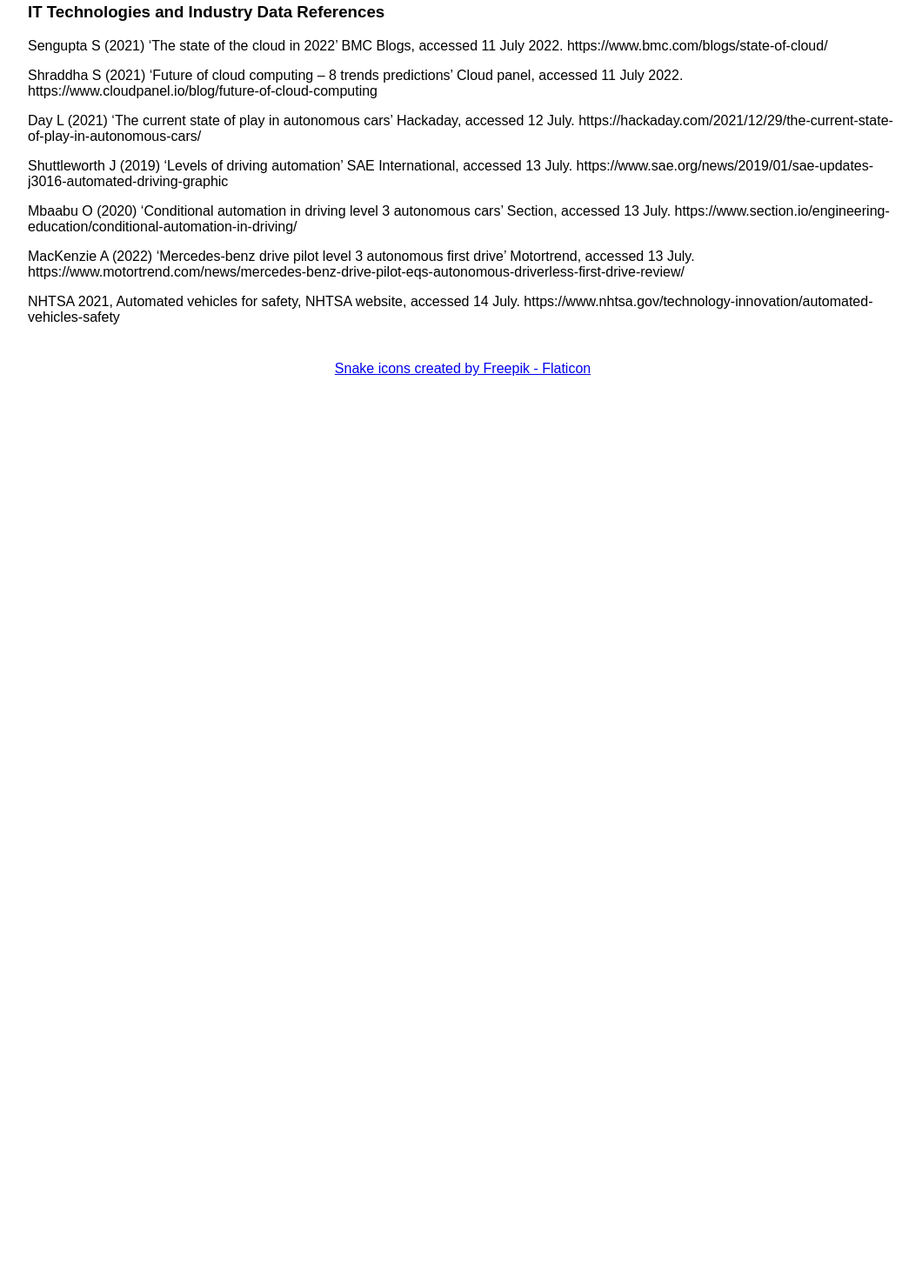
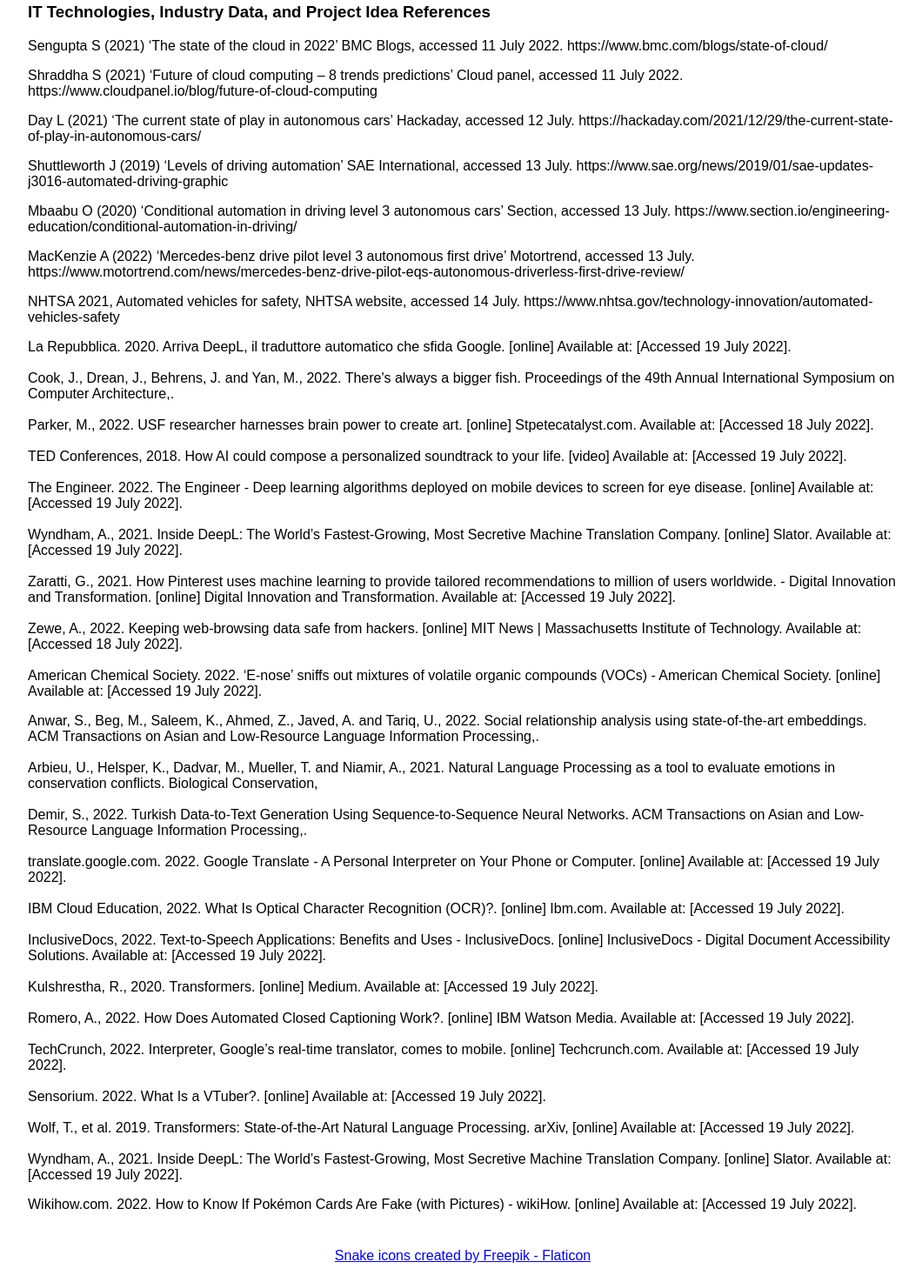
Before and after one commit to MKM-RMIT/IIT-A2, a plain HTML site: page index.html in a window 1280 px wide. Shown: the part 2576-4050 px from the top of the page at 87% size, without its empty margins (108-1168 px from the left). Before the commit the page ends 3030 px from the top, so only its background shows below. Drawn offline with Linux system fonts and the light colour scheme.

Commit message:
Add references

```diff
--- a/index.html
+++ b/index.html
@@ -137,7 +137,7 @@
             </div>
             <div class="section" id="References">
               <h2>References</h2>
-              <h3>IT Technologies and Industry Data References</h3>
+              <h3>IT Technologies, Industry Data, and Project Idea References</h3>
                 <p>Sengupta S (2021) ‘The state of the cloud in 2022’ BMC Blogs, accessed 11 July 2022.  https://www.bmc.com/blogs/state-of-cloud/</p>
                 <p>Shraddha S (2021) ‘Future of cloud computing – 8 trends predictions’ Cloud panel, accessed 11 July 2022. https://www.cloudpanel.io/blog/future-of-cloud-computing</p>
                 <p>Day L (2021) ‘The current state of play in autonomous cars’ Hackaday, accessed 12 July. https://hackaday.com/2021/12/29/the-current-state-of-play-in-autonomous-cars/</p>
@@ -145,6 +145,49 @@
                 <p>Mbaabu O (2020) ‘Conditional automation in driving level 3 autonomous cars’ Section, accessed 13 July. https://www.section.io/engineering-education/conditional-automation-in-driving/</p>
                 <p>MacKenzie A (2022) ‘Mercedes-benz drive pilot level 3 autonomous first drive’ Motortrend, accessed 13 July. https://www.motortrend.com/news/mercedes-benz-drive-pilot-eqs-autonomous-driverless-first-drive-review/</p>
                 <p>NHTSA 2021, Automated vehicles for safety, NHTSA website, accessed 14 July. https://www.nhtsa.gov/technology-innovation/automated-vehicles-safety</p>
+              <p>
+La Repubblica. 2020. Arriva DeepL, il traduttore automatico che sfida Google. [online] Available at: <https://www.repubblica.it/tecnologia/prodotti/2017/08/29/news/arriva_deepl_il_traduttore_automatico_che_sfida_google-174078830/> [Accessed 19 July 2022].
+<br><br>
+Cook, J., Drean, J., Behrens, J. and Yan, M., 2022. There's always a bigger fish. Proceedings of the 49th Annual International Symposium on Computer Architecture,.
+<br><br>
+Parker, M., 2022. USF researcher harnesses brain power to create art. [online] Stpetecatalyst.com. Available at: <https://stpetecatalyst.com/usf-researcher-harnesses-brain-power-to-create-art/> [Accessed 18 July 2022].
+<br><br>
+TED Conferences, 2018. How AI could compose a personalized soundtrack to your life. [video] Available at: <https://www.ted.com/talks/pierre_barreau_how_ai_could_compose_a_personalized_soundtrack_to_your_life> [Accessed 19 July 2022].
+<br><br>
+The Engineer. 2022. The Engineer - Deep learning algorithms deployed on mobile devices to screen for eye disease. [online] Available at: <https://www.theengineer.co.uk/content/news/deep-learning-algorithms-deployed-on-mobile-devices-to-screen-for-eye-disease> [Accessed 19 July 2022].
+<br><br>
+Wyndham, A., 2021. Inside DeepL: The World’s Fastest-Growing, Most Secretive Machine Translation Company. [online] Slator. Available at: <https://slator.com/inside-deepl-the-worlds-fastest-growing-most-secretive-machine-translation-company/> [Accessed 19 July 2022].
+<br><br>
+Zaratti, G., 2021. How Pinterest uses machine learning to provide tailored recommendations to million of users worldwide. - Digital Innovation and Transformation. [online] Digital Innovation and Transformation. Available at: <https://digital.hbs.edu/platform-digit/submission/how-pinterest-uses-machine-learning-to-provide-tailored-recommendations-to-million-of-users-worldwide/> [Accessed 19 July 2022].
+<br><br>
+Zewe, A., 2022. Keeping web-browsing data safe from hackers. [online] MIT News | Massachusetts Institute of Technology. Available at: <https://news.mit.edu/2022/side-channel-attacks-detection-0609> [Accessed 18 July 2022].
+<br><br>
+American Chemical Society. 2022. ‘E-nose’ sniffs out mixtures of volatile organic compounds (VOCs) - American Chemical Society. [online] Available at: <https://www.acs.org/content/acs/en/pressroom/presspacs/2022/acs-presspac-june-8-2022/e-nose-sniffs-out-mixtures-of-volatile-organic-compounds.html> [Accessed 19 July 2022].
+</p>
+              <p>Anwar, S., Beg, M., Saleem, K., Ahmed, Z., Javed, A. and Tariq, U., 2022. Social relationship analysis using state-of-the-art embeddings. ACM Transactions on Asian and Low-Resource Language Information Processing,.<br><br>
+
+Arbieu, U., Helsper, K., Dadvar, M., Mueller, T. and Niamir, A., 2021. Natural Language Processing as a tool to evaluate emotions in conservation conflicts. Biological Conservation,<br><br>
+
+Demir, S., 2022. Turkish Data-to-Text Generation Using Sequence-to-Sequence Neural Networks. ACM Transactions on Asian and Low-Resource Language Information Processing,. <br><br>
+
+translate.google.com. 2022. Google Translate - A Personal Interpreter on Your Phone or Computer. [online] Available at: <https://translate.google.com/about/> [Accessed 19 July 2022]. <br><br>
+
+IBM Cloud Education, 2022. What Is Optical Character Recognition (OCR)?. [online] Ibm.com. Available at: <https://www.ibm.com/cloud/blog/optical-character-recognition> [Accessed 19 July 2022]. <br><br>
+
+InclusiveDocs, 2022. Text-to-Speech Applications: Benefits and Uses - InclusiveDocs. [online] InclusiveDocs - Digital Document Accessibility Solutions. Available at: <https://inclusivedocs.com/text-to-speech-applications-benefits-and-uses/> [Accessed 19 July 2022]. <br><br>
+
+Kulshrestha, R., 2020. Transformers. [online] Medium. Available at: <https://towardsdatascience.com/transformers-89034557de14> [Accessed 19 July 2022]. <br><br>
+
+Romero, A., 2022. How Does Automated Closed Captioning Work?. [online] IBM Watson Media. Available at: <https://blog.video.ibm.com/ai-video-technology/how-does-automated-closed-captioning-work/> [Accessed 19 July 2022]. <br><br>
+
+TechCrunch, 2022. Interpreter, Google’s real-time translator, comes to mobile. [online] Techcrunch.com. Available at: <https://techcrunch.com/2019/12/12/interpreter-googles-real-time-translator-comes-to-mobile/> [Accessed 19 July 2022]. <br><br>
+
+Sensorium. 2022. What Is a VTuber?. [online] Available at: <https://sensoriumxr.com/articles/what-is-a-vtuber> [Accessed 19 July 2022]. <br><br>
+
+Wolf, T., et al. 2019. Transformers: State-of-the-Art Natural Language Processing. arXiv, [online] Available at: <https://arxiv.org/abs/1910.03771> [Accessed 19 July 2022]. <br><br>
+
+Wyndham, A., 2021. Inside DeepL: The World’s Fastest-Growing, Most Secretive Machine Translation Company. [online] Slator. Available at: <https://slator.com/inside-deepl-the-worlds-fastest-growing-most-secretive-machine-translation-company/> [Accessed 19 July 2022]. </p>
+<p>Wikihow.com. 2022. How to Know If Pokémon Cards Are Fake (with Pictures) - wikiHow. [online] Available at: <https://www.wikihow.com/Know-If-Pok%C3%A9mon-Cards-Are-Fake> [Accessed 19 July 2022].</p>
             </div>
     </div>
     <div id="footer" class="center center-text">
```
